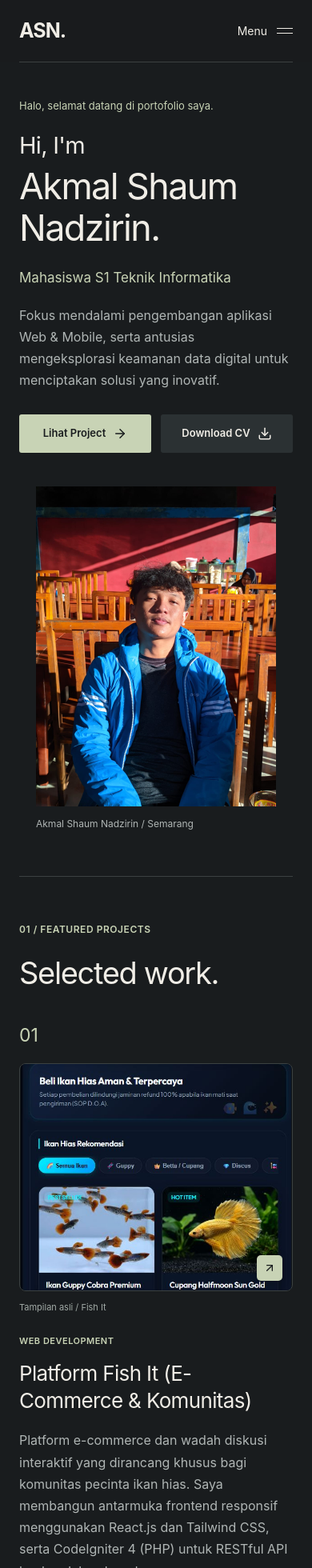
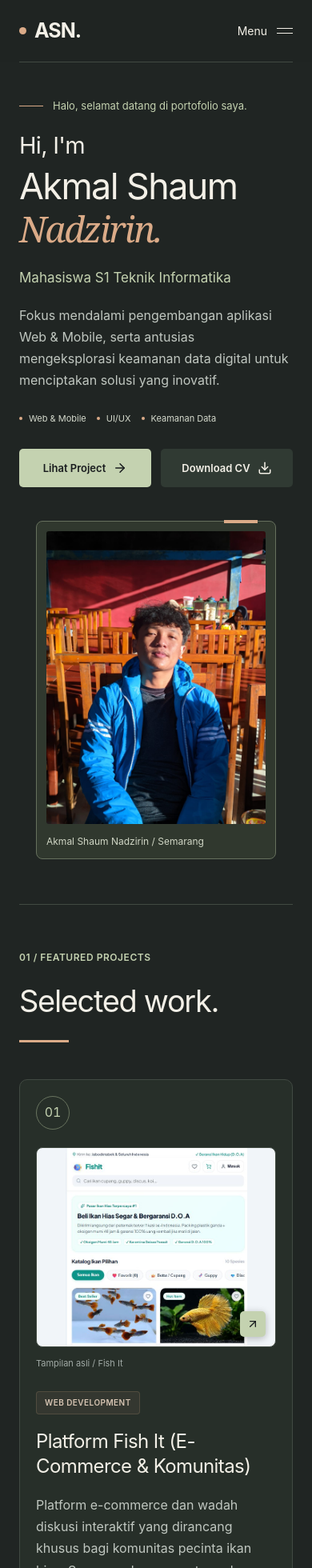
Before and after one commit to Nadzirin26/portofolio-web, a React (Vite) app: page / in a window 390 px wide. Shown: the top 1960 px of the page at 80% size. Built offline with nearby package versions, Linux system fonts and the light colour scheme.

Commit message:
feat: refine portfolio with warm editorial styling and updated Fish It preview

```diff
--- a/src/index.css
+++ b/src/index.css
@@ -256,3 +256,94 @@ h2 { color: var(--paper); font-size: clamp(38px, 4.2vw, 60px); font-weight: 400;
 }
 .project-demo-note { margin-top: 16px; color: #a1aaa6; font-size: 13px; line-height: 1.65; max-width: 580px; }
 .project-preview-5 > a { background: #f5f8fc; }
+.project-preview-1 > a { background: #f1f5f9; }
+
+/* Warm editorial palette, with quiet surfaces separating the reading sections. */
+:root { background: #202523; color: #c0c7c0; --paper: #f3f0e7; --sage: #c4d2b0; --line: #414a42; --surface: #303a33; --copper: #dbab88; }
+.site-header { background: #202523f5; }
+.wordmark { display: inline-flex; align-items: center; gap: 10px; }
+.wordmark::before { content: ''; width: 9px; height: 9px; background: var(--copper); border-radius: 50%; }
+.hero { position: relative; padding-bottom: 88px; }
+.hero-welcome { display: flex; align-items: center; gap: 12px; }
+.hero-welcome::before { content: ''; width: 30px; height: 1px; background: var(--copper); flex-shrink: 0; }
+.hero h1 > span:last-child { color: var(--copper); font-family: Georgia, 'Times New Roman', serif; font-style: italic; font-weight: 400; letter-spacing: -.045em; }
+.hero-focus { display: flex; flex-wrap: wrap; gap: 8px 18px; margin-top: 24px; color: #d5dacd; font-size: 12px; line-height: 1.8; }
+.hero-focus li { display: flex; align-items: center; gap: 8px; }
+.hero-focus li::before { content: ''; width: 4px; height: 4px; background: var(--copper); border-radius: 50%; }
+.hero-portrait { position: relative; padding: 14px 14px 0; border: 1px solid #66705d; background: #30382e; border-radius: 8px; }
+.hero-portrait img { border-radius: 3px; }
+.hero-portrait figcaption { padding-bottom: 15px; color: #d0d6c5; font-size: 12px; }
+.hero-portrait::after { content: ''; position: absolute; width: 42px; height: 4px; top: -2px; right: 22px; background: var(--copper); }
+.section-heading { display: flex; align-items: flex-start; flex-direction: column; }
+.section-heading::after { content: ''; display: block; width: 62px; height: 3px; margin-top: 26px; background: var(--copper); }
+.project-list { margin-top: 46px; display: grid; gap: 24px; }
+.project, .project:first-child, .project:last-child { padding: 32px; border: 1px solid var(--line); border-radius: 10px; background: #272f29; gap: 40px; }
+.project:nth-child(even) { background: #252b28; }
+.project-number { display: inline-flex; align-items: center; justify-content: center; width: 42px; height: 42px; margin-bottom: 22px; border: 1px solid #69745f; border-radius: 50%; font-size: 16px; color: var(--sage); font-variant-numeric: tabular-nums; }
+.project-copy > .eyebrow { display: inline-block; padding: 5px 10px; border-radius: 4px; color: #d7c5b3; background: #d8aa8812; border: 1px solid #d8aa882e; font-size: 10px; }
+.project h3 { margin-top: 18px; font-size: 30px; }
+.project-description { font-size: 17px; }
+.project-technologies { gap: 7px; font-size: 12px; }
+.project-technologies li { padding: 4px 9px; border: 1px solid #4d594b; border-radius: 4px; }
+.project-technologies li:not(:last-child)::after { content: none; }
+.button { border-radius: 5px; }
+.about-section { margin-block: 32px; padding: 56px; background: #e9e6da; border-radius: 10px; border: 0; color: #434b40; }
+.about-section .eyebrow { color: #4e6248; }
+.about-layout { gap: 38px; grid-template-columns: minmax(0,.8fr) minmax(0,1fr); }
+.about-layout h2 { color: #29382c; }
+.about-copy { font-size: 17px; }
+.skills { border-top: 1px solid #b7bfac; padding-top: 28px; margin-top: 38px; }
+.skills ul { gap: 10px; font-size: 15px; color: #30432f; line-height: 1.5; }
+.skills li { padding: 9px 14px; background: #d8ddce; border: 1px solid #bec8b3; border-radius: 5px; }
+.skills li:not(:last-child)::after { content: none; }
+.education-list { border-left: 1px solid #6a795f; margin-left: 8px; padding-left: 32px; }
+.education-item { position: relative; }
+.education-item::before { content: ''; position: absolute; left: -39px; top: 12px; width: 13px; height: 13px; border: 3px solid #202523; border-radius: 50%; background: var(--copper); }
+.education-meta { color: var(--copper); }
+.certificate-grid { gap: 20px; }
+.certificate { padding: 26px; border: 1px solid var(--line); border-radius: 8px; background: #272e29; }
+.certificate .eyebrow { color: var(--copper); }
+.certificate h4 { font-size: 22px; }
+.certificate .button { background: #354033; border-color: #51614b; }
+.contact-section { margin-top: 32px; padding: 52px 48px 28px; border-radius: 10px 10px 0 0; background: #c4d2b0; color: #354530; }
+.contact-section h2 { color: #253725; }
+.contact-section .eyebrow { color: #4b6040; }
+.contact-section .button { color: #f3f0e7; background: #30442e; border-color: #30442e; }
+.contact-section .button:hover { background: #41583a; }
+.contact-section .button-primary { background: #253725; }
+.contact-section .footer-bottom { border-color: #8b9e79; margin-top: 56px; }
+.contact-section .footer-bottom a:hover { color: #fff; }
+@media (max-width: 1199px) {
+  .project, .project:first-child, .project:last-child { padding: 26px; gap: 30px; }
+  .project h3 { font-size: 27px; }
+  .about-section { padding: 40px; }
+}
+@media (max-width: 899px) {
+  .project, .project:first-child, .project:last-child { padding: 24px; gap: 26px; grid-template-columns: 190px minmax(0,1fr); }
+  .project h3 { font-size: 25px; }
+  .project-description { font-size: 16px; }
+  .about-layout { grid-template-columns: 1fr; }
+  .contact-section { padding-inline: 32px; }
+}
+@media (max-width: 639px) {
+  .hero { padding-bottom: 56px; }
+  .hero-portrait { padding: 12px 12px 0; }
+  .hero-portrait figcaption { padding-bottom: 12px; }
+  .hero-focus { gap: 7px 13px; font-size: 11px; }
+  .project, .project:first-child, .project:last-child { grid-template-columns: 1fr; padding: 20px; gap: 25px; }
+  .project h3 { font-size: 24px; }
+  .project .action-row { flex-direction: column; }
+  .project-technologies { font-size: 11px; }
+  .project-technologies li { padding: 4px 7px; }
+  .about-section { padding: 30px 22px; }
+  .about-layout h2 { font-size: 31px; }
+  .about-copy { font-size: 16px; }
+  .skills ul { font-size: 13px; gap: 8px; }
+  .skills li { padding: 8px 10px; }
+  .education-list { padding-left: 24px; }
+  .education-item::before { left: -31px; }
+  .certificate { padding: 22px; }
+  .contact-section { padding: 34px 22px 24px; }
+  .contact-section h2 { font-size: 30px; }
+  .navigation-links { background: #202523; }
+}
--- a/src/sections/Hero.jsx
+++ b/src/sections/Hero.jsx
@@ -11,6 +11,7 @@ export default function Hero() {
         <h1 id="hero-title"><span className="hero-introduction">Hi, I&apos;m</span><span>Akmal Shaum</span><span>Nadzirin.</span></h1>
         <p className="hero-role">{personalInfo.role}</p>
         <p className="hero-description">Fokus mendalami pengembangan aplikasi Web &amp; Mobile, serta antusias mengeksplorasi keamanan data digital untuk menciptakan solusi yang inovatif.</p>
+        <ul className="hero-focus" aria-label="Bidang minat"><li>Web &amp; Mobile</li><li>UI/UX</li><li>Keamanan Data</li></ul>
         <div className="action-row">
           <a className="button button-primary" href="#projects">Lihat Project <FiArrowRight aria-hidden="true" /></a>
           <a className="button" href={`${import.meta.env.BASE_URL}CV_Akmal_Shaum.pdf`} download="CV_Akmal_Shaum_Nadzirin.pdf">Download CV <FiDownload aria-hidden="true" /></a>
--- a/src/sections/Projects.jsx
+++ b/src/sections/Projects.jsx
@@ -3,7 +3,7 @@ import { FiArrowUpRight, FiGithub, FiExternalLink, FiPlay, FiFigma, FiCode } fro
 import Reveal from '../components/Reveal';
 
 const visuals = [
-  ['fish-it.png', 'Tampilan toko Fish It dengan produk ikan hias', 'Tampilan asli / Fish It'],
+  ['fish-it-storefront.png', 'Tampilan terbaru Fish It dengan katalog ikan hias dan garansi D.O.A', 'Tampilan asli / Fish It'],
   ['warungku.png', 'Kode Flutter WarungKu dalam presentasi capstone', 'Cuplikan presentasi / WarungKu'],
   ['academic-login.png', 'Halaman masuk aplikasi akademik', 'Halaman masuk / Aplikasi akademik'],
   ['gotravel.png', 'Desain homepage GoTravel di Figma', 'Desain asli Figma / GoTravel'],
```
Also changed, not shown: public/projects/README.md, public/projects/fish-it-storefront.png (added), public/projects/fish-it.png (deleted).
